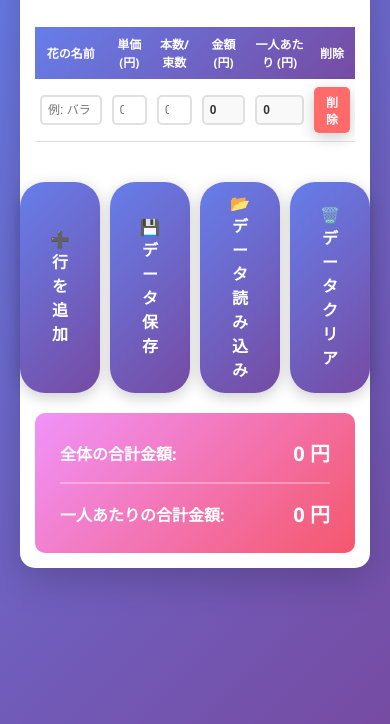
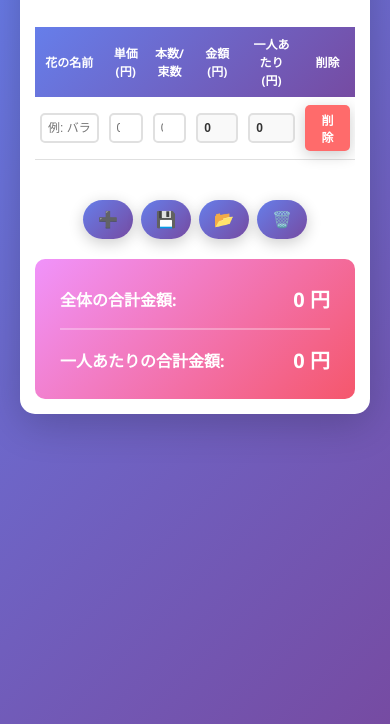
Before and after one commit to yoshimitakaesu/flower-app, a plain HTML site: page index.html in a window 390 px wide. Shown: the part 120-844 px from the top of the page. Drawn offline with Linux system fonts and the light colour scheme.

Commit message:
ボタンアイコンのみ表示

```diff
--- a/index.html
+++ b/index.html
@@ -135,14 +135,15 @@
         }
 
         button {
-            padding: 12px 30px;
+            padding: 12px 20px;
             border: none;
             border-radius: 25px;
-            font-size: 16px;
+            font-size: 18px;
             font-weight: 600;
             cursor: pointer;
             transition: all 0.3s;
             box-shadow: 0 4px 15px rgba(0,0,0,0.2);
+            min-width: 50px;
         }
 
         .add-btn {
@@ -220,6 +221,17 @@
             .total-value {
                 font-size: 20px;
             }
+
+            .button-container {
+                flex-wrap: wrap;
+                gap: 8px;
+            }
+
+            button {
+                padding: 10px 15px;
+                font-size: 16px;
+                min-width: 45px;
+            }
         }
     </style>
 </head>
@@ -254,10 +266,10 @@
         </div>
 
         <div class="button-container">
-            <button class="add-btn" onclick="addRow()">➕ 行を追加</button>
-            <button class="save-btn" onclick="saveData()">💾 データ保存</button>
-            <button class="load-btn" onclick="loadData()">📂 データ読み込み</button>
-            <button class="clear-btn" onclick="clearData()">🗑️ データクリア</button>
+            <button class="add-btn" onclick="addRow()" title="行を追加">➕</button>
+            <button class="save-btn" onclick="saveData()" title="データ保存">💾</button>
+            <button class="load-btn" onclick="loadData()" title="データ読み込み">📂</button>
+            <button class="clear-btn" onclick="clearData()" title="データクリア">🗑️</button>
         </div>
 
         <div class="total-section">
```
